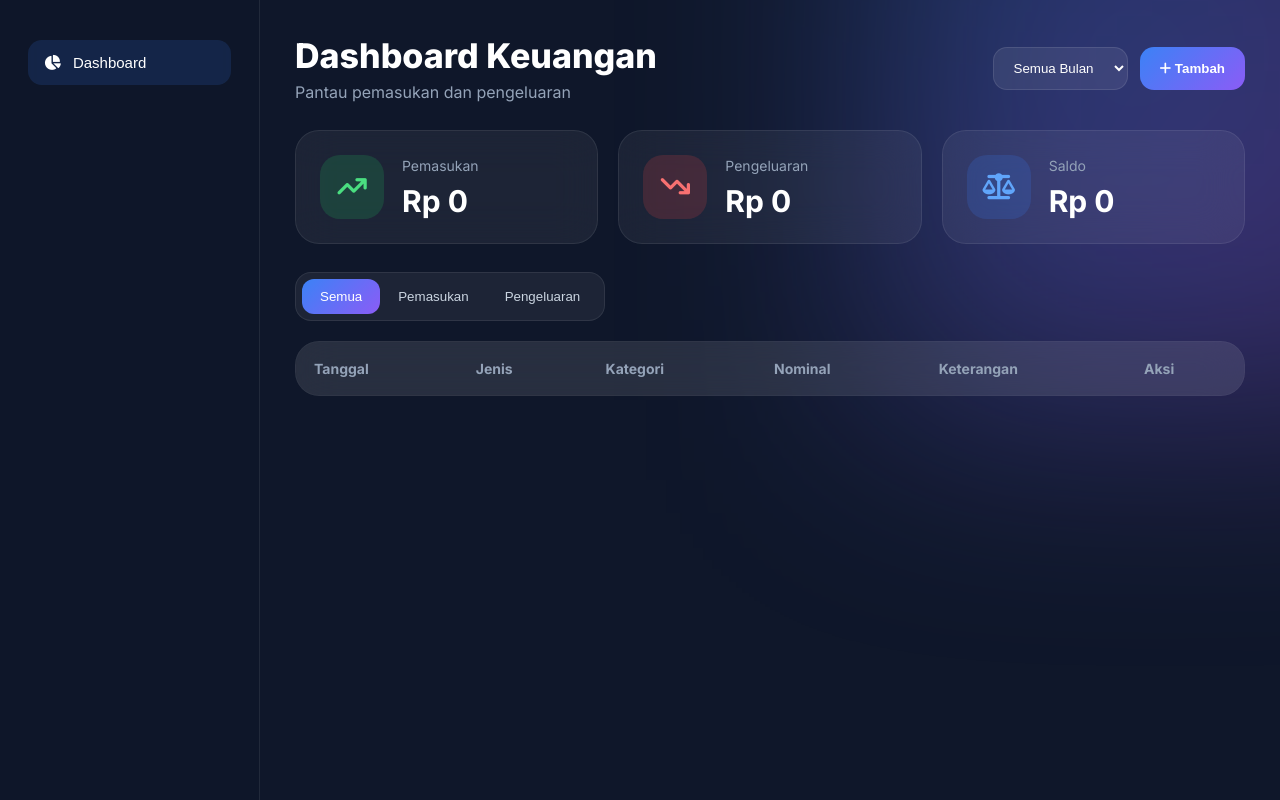
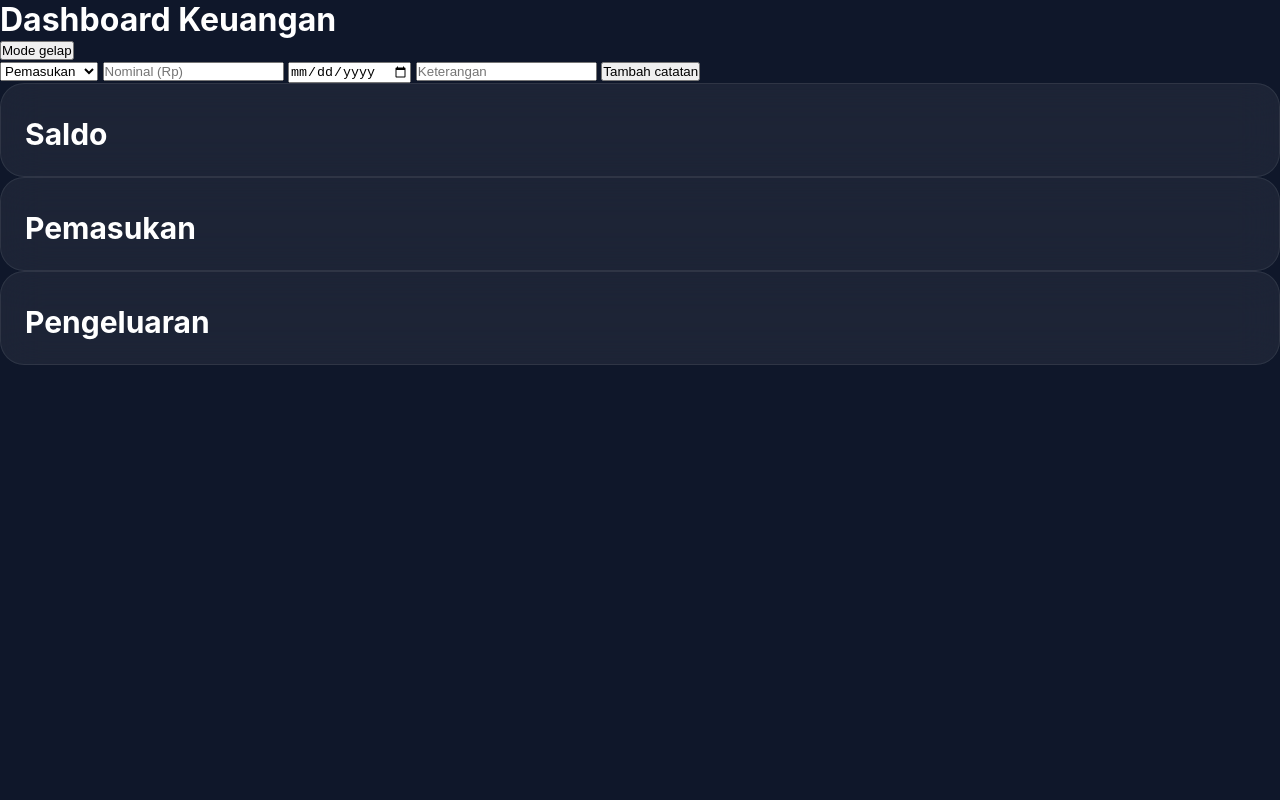
Before and after one commit to khoiruddin-sys/APP-Keuangan, a plain HTML site: page index.html in a window 1280 px wide. Drawn offline with Linux system fonts and the light colour scheme.

Commit message:
Refactor index.html structure and update metadata

```diff
--- a/index.html
+++ b/index.html
@@ -1,168 +1,64 @@
-<!DOCTYPE html>
+<!doctype html>
 <html lang="id">
   <head>
-  <meta charset="UTF-8" />
-  <meta name="viewport" content="width=device-width, initial-scale=1.0" />
-  <title>KeuanganKu</title>
-
-  <link rel="preconnect" href="https://fonts.googleapis.com">
-  <link rel="preconnect" href="https://fonts.gstatic.com" crossorigin>
-  <link href="https://fonts.googleapis.com/css2?family=Inter:wght@400;500;600;700;800&display=swap" rel="stylesheet">
-
-  <link rel="stylesheet" href="https://cdnjs.cloudflare.com/ajax/libs/font-awesome/6.5.2/css/all.min.css"/>
-
+    <meta charset="utf-8" />
+    <meta
+      name="viewport"
+      content="width=device-width, initial-scale=1, viewport-fit=cover"
+    />
+    <title>Dashboard Keuangan</title>
     <link rel="stylesheet" href="style.css" />
   </head>
   <body>
-
-  <div class="background-glow"></div>
-
-  <div class="app">
-
-    <aside class="sidebar">
-      <div class="menu">
-        <button class="menu-btn active">
-          <i class="fa-solid fa-chart-pie"></i>
-          <span>Dashboard</span>
+    <main>
+      <div class="toolbar">
+        <h1>Dashboard Keuangan</h1>
+        <button id="theme-toggle" type="button" aria-pressed="false">
+          Mode gelap
         </button>
       </div>
-    </aside>
-
-    <main class="main-content">
-
-      <div class="topbar">
-        <div class="topbar-text">
-          <h1>Dashboard Keuangan</h1>
-          <p>Pantau pemasukan dan pengeluaran</p>
+      <form id="f">
+        <select name="jenis" aria-label="Jenis">
+          <option value="in">Pemasukan</option>
+          <option value="out">Pengeluaran</option>
+        </select>
+        <input
+          name="nominal"
+          type="number"
+          min="1"
+          placeholder="Nominal (Rp)"
+          required
+        />
+        <input name="tgl" type="date" required />
+        <input name="ket" placeholder="Keterangan" required />
+        <button id="submit-entry" type="submit">Tambah catatan</button>
+        <button id="cancel-edit" class="secondary-button" type="button" hidden>
+          Batal
+        </button>
+      </form>
+      <div class="grid">
+        <section class="card balance">
+          <div class="head">
+            <h2>Saldo</h2>
+            <span class="total" id="saldo"></span>
           </div>
-
-        <div class="top-actions">
-          <select id="monthFilter" onchange="renderTable()">
-            <option value="all">Semua Bulan</option>
-          </select>
-
-          <button class="add-btn" onclick="openModal()">
-            <i class="fa-solid fa-plus"></i>
-            Tambah
-          </button>
+        </section>
+        <section class="card in">
+          <div class="head">
+            <h2>Pemasukan</h2>
+            <span class="total" id="tin"></span>
           </div>
+          <ul id="lin"></ul>
+        </section>
+        <section class="card out">
+          <div class="head">
+            <h2>Pengeluaran</h2>
+            <span class="total" id="tout"></span>
           </div>
-
-      <div class="cards">
-
-        <div class="card income-card">
-          <div class="card-icon">
-            <i class="fa-solid fa-arrow-trend-up"></i>
+          <ul id="lout"></ul>
+        </section>
       </div>
-          <div>
-            <span>Pemasukan</span>
-            <h2 id="income">Rp 0</h2>
-          </div>
-        </div>
-
-        <div class="card expense-card">
-          <div class="card-icon">
-            <i class="fa-solid fa-arrow-trend-down"></i>
-          </div>
-          <div>
-            <span>Pengeluaran</span>
-            <h2 id="expense">Rp 0</h2>
-          </div>
-        </div>
-
-        <div class="card balance-card">
-          <div class="card-icon">
-            <i class="fa-solid fa-scale-balanced"></i>
-          </div>
-          <div>
-            <span>Saldo</span>
-            <h2 id="balance">Rp 0</h2>
-          </div>
-        </div>
-
-      </div>
-
-      <div class="filter-section">
-        <div class="type-toggle">
-          <button id="toggle-all" class="toggle-btn active" onclick="setTypeFilter('all')">
-            Semua
-          </button>
-          <button id="toggle-income" class="toggle-btn" onclick="setTypeFilter('pemasukan')">
-            Pemasukan
-          </button>
-          <button id="toggle-expense" class="toggle-btn" onclick="setTypeFilter('pengeluaran')">
-            Pengeluaran
-          </button>
-        </div>
-      </div>
-
-      <div class="table-wrapper">
-        <table id="transactionTable">
-          <thead>
-            <tr>
-              <th>Tanggal</th>
-              <th>Jenis</th>
-              <th>Kategori</th>
-              <th>Nominal</th>
-              <th>Keterangan</th>
-              <th>Aksi</th>
-            </tr>
-          </thead>
-          <tbody></tbody>
-        </table>
-      </div>
-
     </main>
-  </div>
-
-  <div id="modalOverlay" class="modal-overlay">
-    <div class="modal">
-      <div class="modal-header">
-        <h3 id="modalTitle">Tambah Transaksi</h3>
-        <button class="close-btn" onclick="closeModal()">
-          <i class="fa-solid fa-xmark"></i>
-        </button>
-      </div>
-
-      <div class="modal-body">
-        <div class="input-group">
-          <label>Jenis Transaksi</label>
-          <select id="type">
-            <option value="pemasukan">Pemasukan</option>
-            <option value="pengeluaran">Pengeluaran</option>
-          </select>
-        </div>
-
-        <div class="input-group">
-          <label>Tanggal</label>
-          <input type="date" id="date" />
-        </div>
-
-        <div class="input-group">
-          <label>Kategori</label>
-          <input type="text" id="category" placeholder="Contoh: Gaji, Makan..." />
-        </div>
-
-        <div class="input-group">
-          <label>Nominal</label>
-          <input type="number" id="amount" placeholder="Masukkan nominal" />
-        </div>
-
-        <div class="input-group">
-          <label>Keterangan</label>
-          <input type="text" id="note" placeholder="Catatan tambahan..." />
-        </div>
-      </div>
-
-      <input type="hidden" id="editId">
-
-      <div class="modal-footer">
-        <button class="cancel-btn" onclick="closeModal()">Batal</button>
-        <button class="save-btn" onclick="submitModal()">Simpan</button>
-      </div>
-    </div>
-  </div>
-
-  <script src="script.js"></script>
+    <script src="main.js"></script>
   </body>
 </html>
```
Lines whose indentation alone changed are shown as unchanged.
